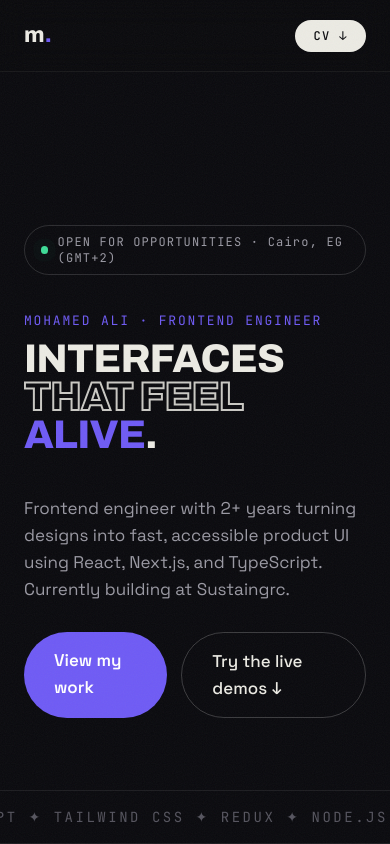
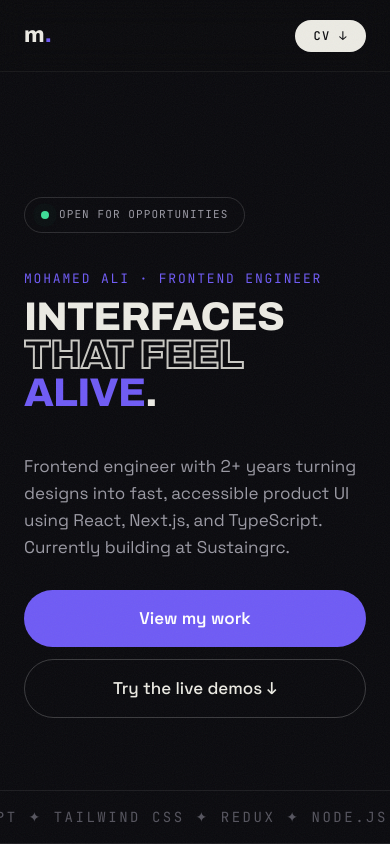
Before and after one commit to devbn3li/Portfolio, a Next.js app: page / in a window 390 px wide. Shown: the top 844 px of the page. Built offline with nearby package versions, Linux system fonts and the light colour scheme.

Commit message:
feat: add Work, Contact, and Hero components for the site redesign

```diff
--- a/components/redesign/Contact.tsx
+++ b/components/redesign/Contact.tsx
@@ -80,7 +80,7 @@ export default function Contact() {
       <Reveal delay={200} className="mt-10">
         <a
           href={`mailto:${SITE.email}`}
-          className="inline-block rounded-full border border-white/20 px-9 py-[18px] font-mono text-[clamp(14px,2.2vw,22px)] text-paper no-underline transition-[transform,border-color,background-color] duration-[250ms] hover:-translate-y-[3px] hover:border-accent hover:bg-accent/10 focus-visible:outline-none focus-visible:ring-2 focus-visible:ring-accent"
+          className="inline-block max-w-full break-words rounded-full border border-white/20 px-5 py-4 font-mono text-[clamp(13px,2.2vw,22px)] text-paper no-underline transition-[transform,border-color,background-color] duration-[250ms] hover:-translate-y-[3px] hover:border-accent hover:bg-accent/10 focus-visible:outline-none focus-visible:ring-2 focus-visible:ring-accent sm:px-9 sm:py-[18px]"
         >
           {SITE.email} <span aria-hidden>↗</span>
         </a>
--- a/components/redesign/Hero.tsx
+++ b/components/redesign/Hero.tsx
@@ -16,14 +16,17 @@ export default function Hero() {
       <div className="mx-auto w-full max-w-[1240px] px-6 pt-[120px] md:px-10 md:pt-[140px]">
         {SITE.availableBadge && (
           <div
-            className="rd-fade-up inline-flex items-center gap-[10px] rounded-full border border-white/[0.14] px-4 py-2 font-mono text-xs tracking-[0.1em] text-paper-muted"
+            className="rd-fade-up inline-flex max-w-full items-center gap-[10px] rounded-full border border-white/[0.14] px-4 py-2 font-mono text-[11px] tracking-[0.1em] text-paper-muted sm:text-xs"
             style={{ animation: `rd-fade-up .8s .1s ${REVEAL_EASE} both` }}
           >
             <span
-              className="rd-pulse h-2 w-2 rounded-full bg-success"
+              className="rd-pulse h-2 w-2 shrink-0 rounded-full bg-success"
               style={{ animation: 'rd-pulse 2s infinite' }}
             />
-            OPEN FOR OPPORTUNITIES · {SITE.location}
+            <span className="min-w-0">
+              OPEN FOR OPPORTUNITIES
+              <span className="hidden sm:inline"> · {SITE.location}</span>
+            </span>
           </div>
         )}
 
@@ -69,16 +72,16 @@ export default function Hero() {
           style={{ animation: `rd-fade-up .8s .85s ${REVEAL_EASE} both` }}
         >
           <p className="m-0 max-w-[460px] text-paper-muted">{paragraph}</p>
-          <div className="flex gap-[14px]">
+          <div className="flex w-full flex-col gap-3 sm:w-auto sm:flex-row sm:gap-[14px]">
             <a
               href={cta.href}
-              className="rounded-full bg-accent px-[30px] py-[15px] font-semibold text-white no-underline transition-[transform,background-color] duration-200 hover:-translate-y-[3px] hover:bg-accent-hover focus-visible:outline-none focus-visible:ring-2 focus-visible:ring-white/60"
+              className="w-full rounded-full bg-accent px-[30px] py-[15px] text-center font-semibold text-white no-underline transition-[transform,background-color] duration-200 hover:-translate-y-[3px] hover:bg-accent-hover focus-visible:outline-none focus-visible:ring-2 focus-visible:ring-white/60 sm:w-auto"
             >
               {cta.label}
             </a>
             <a
               href="#proof"
-              className="rounded-full border border-white/20 px-[30px] py-[15px] font-medium text-paper no-underline transition-[transform,border-color] duration-200 hover:-translate-y-[3px] hover:border-accent focus-visible:outline-none focus-visible:ring-2 focus-visible:ring-accent"
+              className="w-full rounded-full border border-white/20 px-[30px] py-[15px] text-center font-medium text-paper no-underline transition-[transform,border-color] duration-200 hover:-translate-y-[3px] hover:border-accent focus-visible:outline-none focus-visible:ring-2 focus-visible:ring-accent sm:w-auto"
             >
               Try the live demos <span aria-hidden>↓</span>
             </a>
--- a/components/redesign/Work.tsx
+++ b/components/redesign/Work.tsx
@@ -31,7 +31,7 @@ function FeatureRow({ item, reversed }: { item: WorkItem; reversed?: boolean })
           <Tag key={t}>{t}</Tag>
         ))}
       </div>
-      <div className="flex gap-6 font-medium">
+      <div className="flex flex-wrap gap-x-6 gap-y-2 font-medium">
         {item.liveUrl && (
           <a
             href={item.liveUrl}
```
